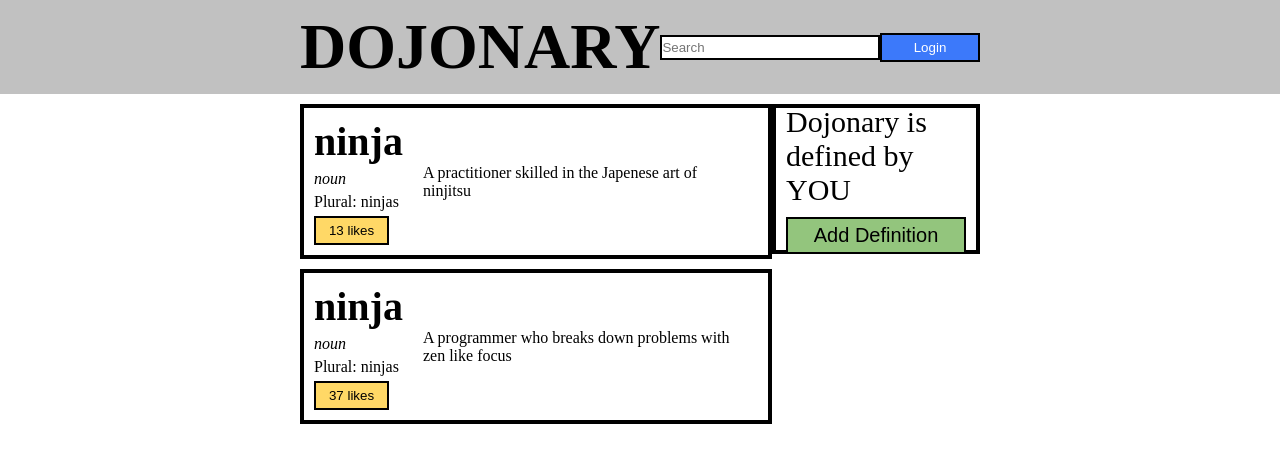
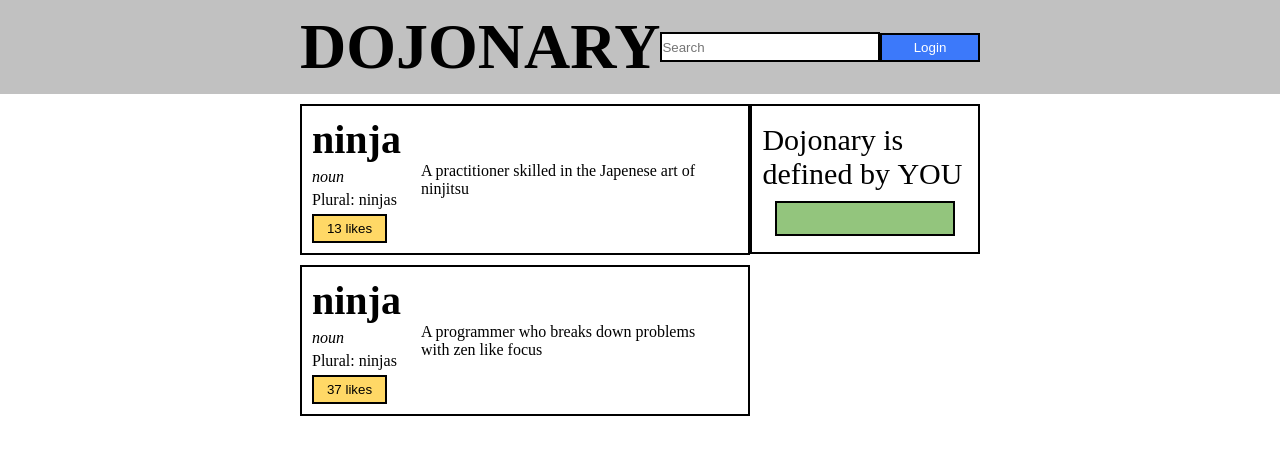
Before and after one commit to jarrodschilling/dojo_web_js, a plain HTML site: page Schilling_Jarrod_ButtonClicker/index.html in a window 1280 px wide. Both pictures are taken after a click on the button "Add Definition". Drawn offline with Linux system fonts and the light colour scheme.

Commit message:
JS Button Assign done

```diff
--- a/Schilling_Jarrod_ButtonClicker/index.html
+++ b/Schilling_Jarrod_ButtonClicker/index.html
@@ -4,6 +4,7 @@
     <meta charset="UTF-8">
     <meta name="viewport" content="width=device-width, initial-scale=1.0">
     <link rel="stylesheet" href="styles.css">
+    <script src="script.js"></script>
     <title>Document</title>
 </head>
 <body>
@@ -15,7 +16,7 @@
             <input type="search" placeholder="Search">
         </form>
         <div class="login">
-            <button>Login</but>
+            <button onclick="logOut(this)">Login</but>
         </div>
     </div>
 
@@ -27,7 +28,7 @@
                     <div class="noun">noun</div>
                     <div class="plural">Plural: ninjas</div>
                     <div class="likes">
-                        <button>13 likes</button>
+                        <button onclick="alert('Ninja was liked')">13 likes</button>
                     </div>
                 </div>
                 <div class="row-1-col-2">
@@ -40,7 +41,7 @@
                     <div class="noun">noun</div>
                     <div class="plural">Plural: ninjas</div>
                     <div class="likes">
-                        <button>37 likes</button>
+                        <button onclick="alert('Ninja was liked')">37 likes</button>
                     </div>
                 </div>
                 <div class="row-2-col-2">
@@ -53,7 +54,7 @@
                 Dojonary is defined by <stong>YOU</stong>
             </div>
             <div class="define">
-                <button>Add Definition</button>
+                <button onclick="addDefinition(this)">Add Definition</button>
             </div>
         </div>
     </div>
--- a/Schilling_Jarrod_ButtonClicker/script.js
+++ b/Schilling_Jarrod_ButtonClicker/script.js
@@ -0,0 +1,7 @@
+function logOut(element) {
+    element.innerText = "Log Out";
+}
+
+function addDefinition(element) {
+    element.innerText = "";
+}
--- a/Schilling_Jarrod_ButtonClicker/styles.css
+++ b/Schilling_Jarrod_ButtonClicker/styles.css
@@ -24,7 +24,7 @@
 
 .search {
     width: 35%;
-    height: 25px;
+    height: 30px;
     border: 2px solid black;
 }
 
@@ -56,14 +56,14 @@
 .col-1 {
     display: flex;
     justify-content: space-evenly;
-    width: 600px;
+    width: 550px;
     flex-direction: column;
 }
 
 .row-1 {
     display: flex;
     flex-direction: row;
-    border: 4px solid black;
+    border: 2px solid black;
     margin-bottom: 10px;;
     padding: 10px;
 }
@@ -103,7 +103,7 @@
 .row-2 {
     display: flex;
     flex-direction: row;
-    border: 4px solid black;
+    border: 2px solid black;
     padding: 10px;
 }
 
@@ -120,9 +120,9 @@
 .col-2 {
     display: flex;
     flex-direction: column;
-    width: 250px;
+    width: 275px;
     height: 150px;
-    border: 4px solid black;
+    border: 2px solid black;
     padding: 10px;
     align-items: center;
     justify-content: center;
@@ -135,8 +135,8 @@
 
 .define button {
     background-color: #93C57D;
-    padding: 5px;
     width: 180px;
+    height: 35px;
     border: 2px solid black;
     margin-top: 10px;
     font-size: 20px;
```
